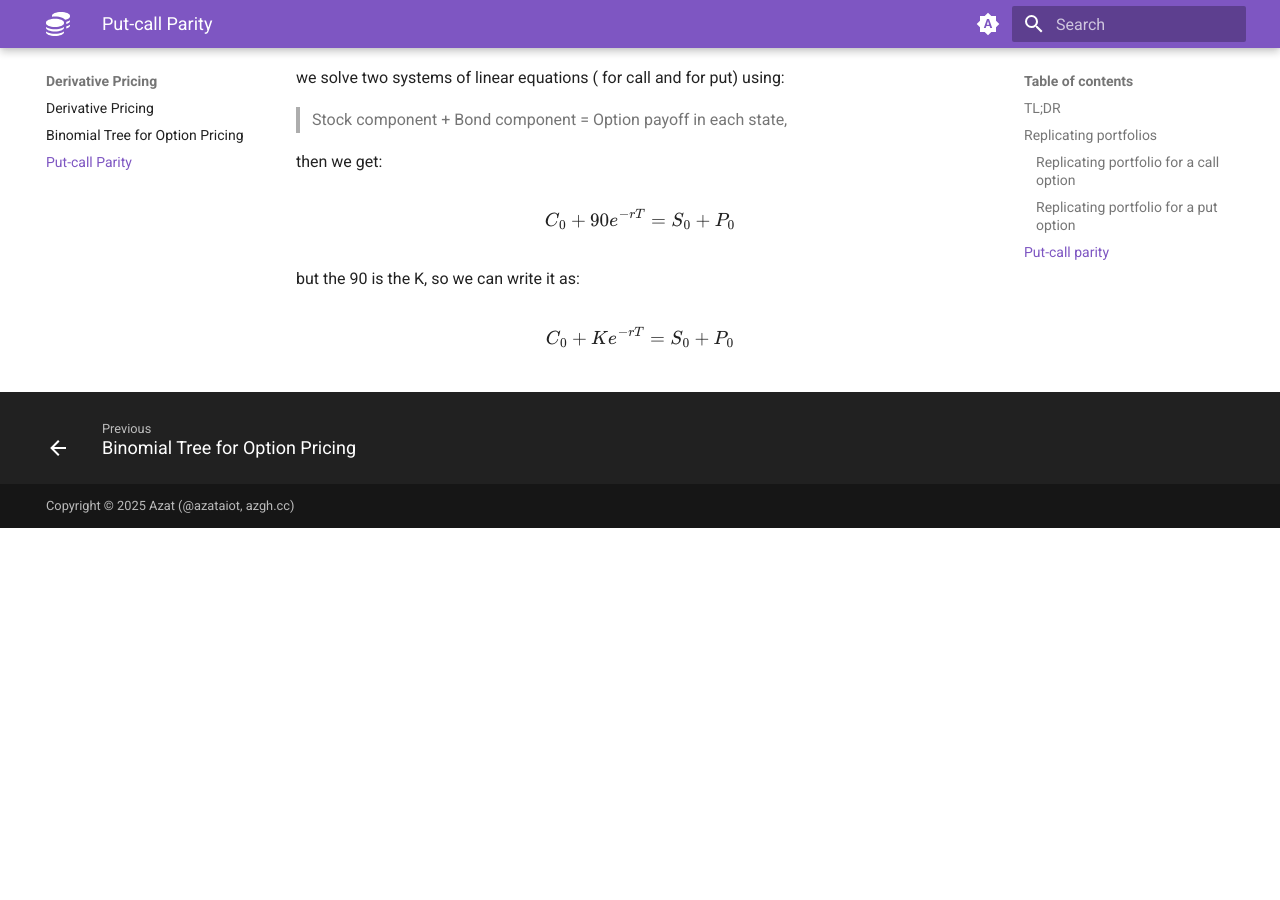
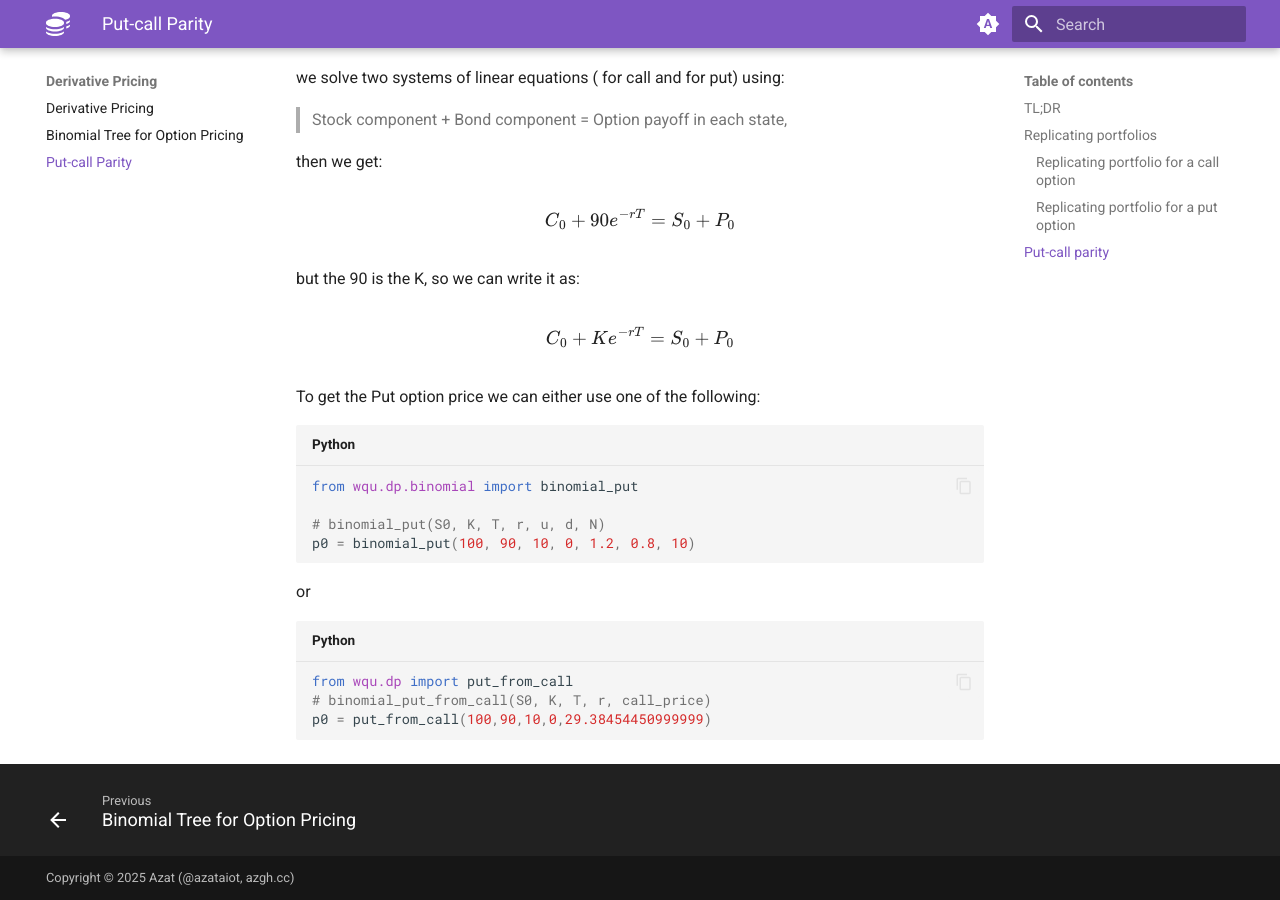
Before and after one commit to azataiot/wqu, an MkDocs documentation site: the page built from docs/Derivative Pricing/put-call-parity.md, in a window 1280 px wide and 900 px high, scrolled down 2622 px. Built offline with MkDocs 1.6.1 and Material for MkDocs 9.7.7, drawn with Linux system fonts in a browser that asks for light colours; before the commit the page ends 3150 px from its top, so only the background shows below that.

Commit message:
feat: add binomial_put function and update documentation for put option pricing

````diff
--- a/docs/Derivative Pricing/put-call-parity.md
+++ b/docs/Derivative Pricing/put-call-parity.md
@@ -132,3 +132,21 @@ $$
 C_0 + Ke^{-rT} = S_0 + P_0
 \end{aligned}
 $$
+
+
+To get the Put option price we can either use one of the following:
+
+```python
+from wqu.dp.binomial import binomial_put
+
+# binomial_put(S0, K, T, r, u, d, N)
+p0 = binomial_put(100, 90, 10, 0, 1.2, 0.8, 10)
+```
+
+or
+
+```python
+from wqu.dp import put_from_call
+# binomial_put_from_call(S0, K, T, r, call_price)
+p0 = put_from_call(100,90,10,0,29.38454450999999)
+```
````
Also changed, not shown: 2 other files.
